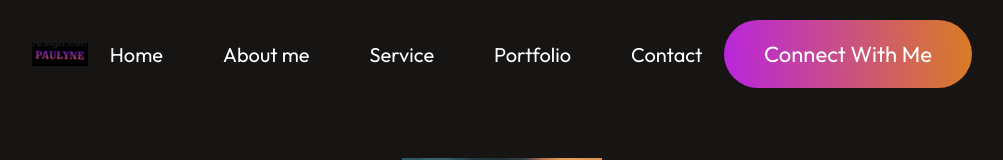
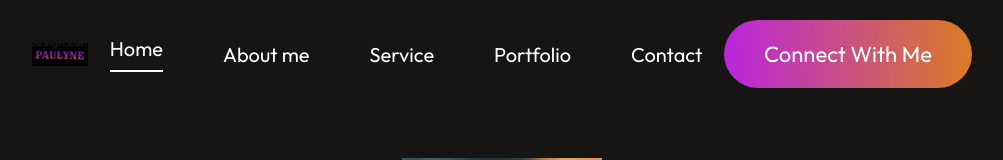
Before and after one commit to pwambui2020/React-portfolio, a React (Vite) app: page / in a window 1280 px wide. Shown: the top 160 px of the page, without its empty margins (138-1141 px from the left). Built offline with nearby package versions, Linux system fonts and the light colour scheme.

Commit message:
added functionality to the navbar

```diff
--- a/src/Components/Navbar/Navbar.css
+++ b/src/Components/Navbar/Navbar.css
@@ -25,3 +25,17 @@
 .nav-connect:hover{
     transform: scale(1.05);
 }
+.nav-menu li{
+    display: flex;
+    flex-direction: column;
+    gap: 5px;
+    cursor: pointer;
+}
+
+.active-line {
+  display: block;
+  width: 100%;
+  height: 2px;
+  background-color: white;
+  margin-top: 4px;
+}
--- a/src/Components/Navbar/Navbar.jsx
+++ b/src/Components/Navbar/Navbar.jsx
@@ -1,23 +1,48 @@
-import React from 'react'
-import './Navbar.css'
-import logo from '../../assets/logo.png'
+import React, { useState } from "react";
+import "./Navbar.css";
+import logo from "../../assets/logo.png";
 
 const Navbar = () => {
+  const [menu, setMenu] = useState("home");
+
   return (
-    <div className='navbar'>
-        <img src={logo} alt="" />
-        <ul className="nav-menu">
-            <li>Home</li>
-            <li>About me</li>
-            <li>Service</li>
-            <li>Portfolio</li>
-            <li>Contact</li>
-        </ul>
-        <div className="nav-connect">Connect With Me</div>
+    <div className="navbar">
+      <img src={logo} alt="" />
+      <ul className="nav-menu">
+        {/* <li><p onClick={()=>setMenu('home')}>Home</p>{menu==="home"?<img src={logo} alt="" />:<></>}</li> */}
+        {/* <li><p onClick={() => setMenu('home')}>Home</p>{menu === "home" && <span className="active-line"></span>}</li>
+            <li><p onClick={()=>setMenu('about')}>About me</p>{menu==="about"?<img src={logo} alt="" />:<></>}</li>
+            <li><p onClick={()=>setMenu('service')}>Service</p>{menu==="service"?<img src={logo} alt="" />:<></>}</li>
+            <li><p onClick={()=>setMenu('work')}>Portfolio</p>{menu==="work"?<img src={logo} alt="" />:<></>}</li>
+            <li><p onClick={()=>setMenu('contact')}>Contact</p>{menu==="contact"?<img src={logo} alt="" />:<></>}</li> */}
+        <li>
+          <p onClick={() => setMenu("home")}>Home</p>
+          {menu === "home" && <span className="active-line"></span>}
+        </li>
 
+        <li>
+          <p onClick={() => setMenu("about")}>About me</p>
+          {menu === "about" && <span className="active-line"></span>}
+        </li>
 
+        <li>
+          <p onClick={() => setMenu("service")}>Service</p>
+          {menu === "service" && <span className="active-line"></span>}
+        </li>
+
+        <li>
+          <p onClick={() => setMenu("work")}>Portfolio</p>
+          {menu === "work" && <span className="active-line"></span>}
+        </li>
+
+        <li>
+          <p onClick={() => setMenu("contact")}>Contact</p>
+          {menu === "contact" && <span className="active-line"></span>}
+        </li>
+      </ul>
+      <div className="nav-connect">Connect With Me</div>
     </div>
-  )
-}
+  );
+};
 
-export default Navbar
+export default Navbar;
```
